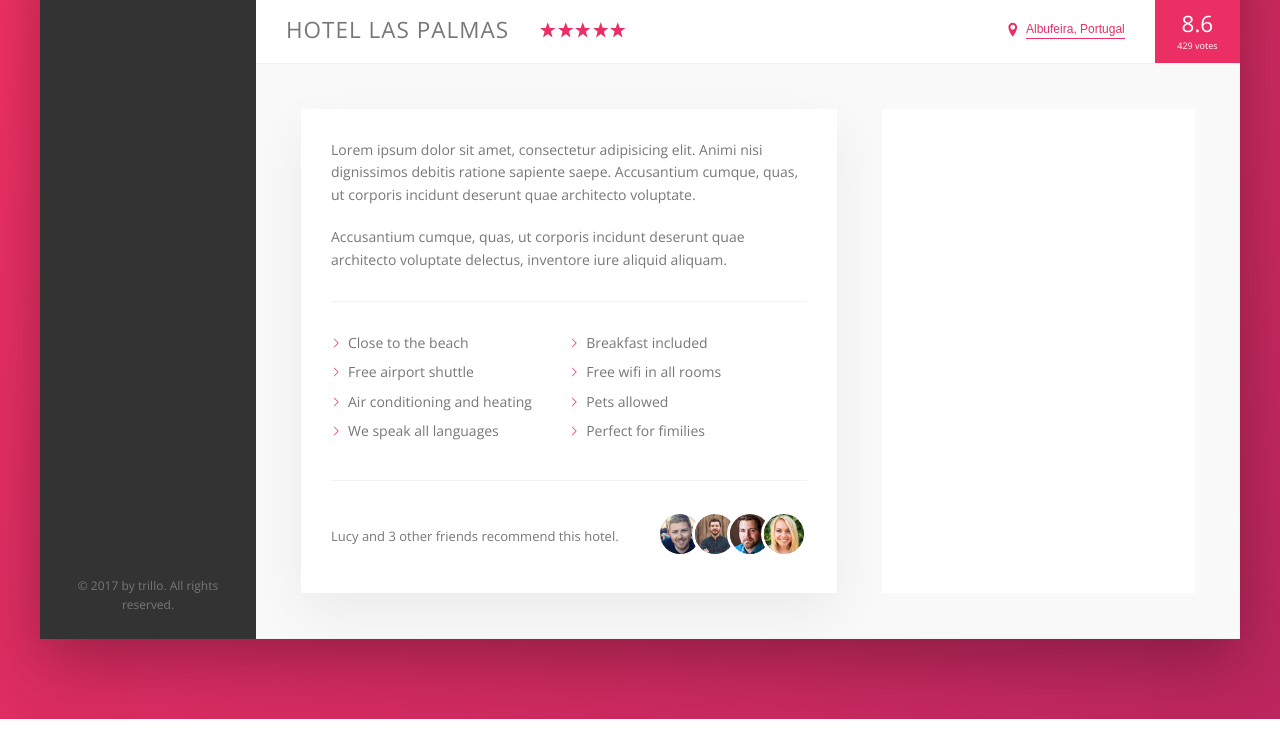
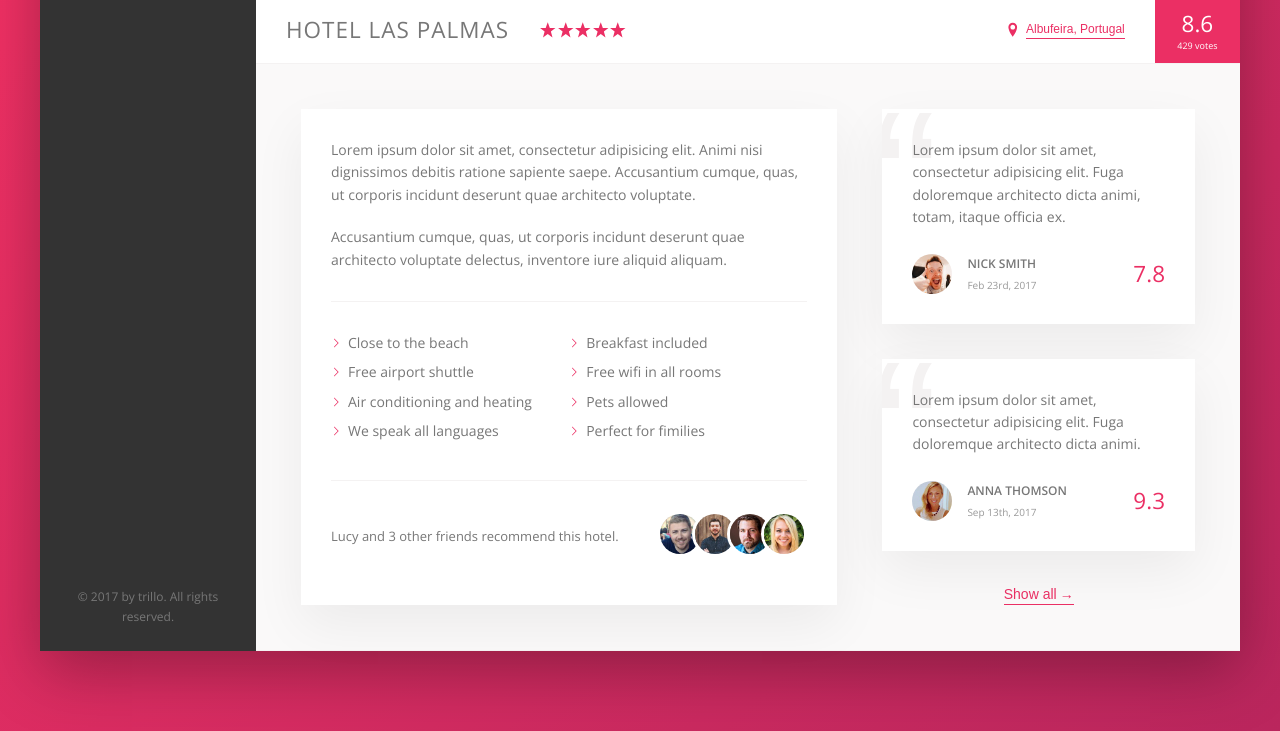
Before and after one commit to marcin-bojar/Trillo, a website: page index.html in a window 1280 px wide. Shown: the part 538-1269 px from the top of the page. Drawn offline with nearby package versions, Linux system fonts and the light colour scheme.

Commit message:
Quest reviews

```diff
--- a/index.html
+++ b/index.html
@@ -153,8 +153,33 @@
                             </div>
                         </div>
                         <div class="user-reviews">
-
-
+                            <figure class="review">
+                                <blockquote class="review__text">
+                                    Lorem ipsum dolor sit amet, consectetur adipisicing elit. Fuga doloremque architecto dicta animi, totam, itaque officia ex.
+                                </blockquote>
+                                <figcaption class="review__user">
+                                    <img src="img/user-1.jpg" alt="User 1" class="review__photo">
+                                    <div class="review__user-box">
+                                        <p class="review__user-name">Nick Smith</p>
+                                        <p class="review__date">Feb 23rd, 2017</p>
+                                    </div>
+                                    <div class="review__rating">7.8</div>
+                                </figcaption>
+                            </figure>
+                            <figure class="review">
+                                <blockquote class="review__text">
+                                    Lorem ipsum dolor sit amet, consectetur adipisicing elit. Fuga doloremque architecto dicta animi.
+                                </blockquote>
+                                <figcaption class="review__user">
+                                    <img src="img/user-2.jpg" alt="User 2" class="review__photo">
+                                    <div class="review__user-box">
+                                        <p class="review__user-name">Anna Thomson</p>
+                                        <p class="review__date">Sep 13th, 2017</p>
+                                    </div>
+                                    <div class="review__rating">9.3</div>
+                                </figcaption>
+                            </figure>
+                            <button class="btn-inline">Show all<span>&rarr;</span></button>
                         </div>
                     </div>
                 </main>
--- a/sass/_components.scss
+++ b/sass/_components.scss
@@ -282,8 +282,18 @@
     border-bottom: 1px solid currentColor;
     transition: all .2s;
 
+    & span {
+        margin-left: 3px;
+        transition: margin-left .2s;
+    }
+
     &:hover {
         color: var(--color-grey-dark-1);
+
+        span {
+            margin-left: 8px;
+            color: var(--color-grey-dark-1);
+        }
     }
     &:focus {
         outline: none;
@@ -375,3 +385,68 @@
         &:not(:last-child) { margin-right: -1.5rem;}
     }
 }
+
+
+//////////////////////////////////////////////////
+/// RECOMMEND
+.review {
+    background-color: #fff;
+    margin-bottom: 3.5rem;
+    padding: 3rem;
+    box-shadow: var(--shadow-light);
+    position: relative;
+    overflow: hidden;
+
+    &__text {
+        margin-bottom: 2.5rem;
+        position: relative;
+        z-index: 10;
+    }
+
+    &__user {
+        display: flex;
+        align-items: center;
+    }
+
+    &__photo {
+        height: 4rem;
+        width: 4rem;
+        border-radius: 50%;
+    }
+
+    &__user-box {
+        margin-right: auto;
+        margin-left: 1.5rem;
+
+    }
+
+    &__user-name {
+        font-size: 1.2rem;
+        font-weight: 600;
+        text-transform: uppercase;
+        margin-bottom: .4rem;
+    }
+
+    &__date {
+        font-size: 1rem;
+        color: var(--color-grey-dark-3);
+    }
+
+    &__rating {
+        color: var(--color-primary);
+        font-size: 2.25rem;
+        font-weight: 300;
+    }
+
+    &::before {
+        content: "\201C";
+        position: absolute;
+        top: -2.7rem;
+        left: -1rem;
+        font-size: 20rem;
+        font-family: sans-serif;
+        line-height: 1;
+        color: var(--color-grey-light-2);
+        z-index: 1;
+    }
+}
--- a/sass/_layout.scss
+++ b/sass/_layout.scss
@@ -35,6 +35,7 @@
 }
 
 .details {
+    font-size: 1.4rem;
     display: flex;
     padding: 4.5rem;
     background-color: var(--color-grey-light-1);
@@ -42,7 +43,6 @@
 }
 
 .description {
-    font-size: 1.4rem;
     flex: 0 0 60%;
     background-color: #fff;
     margin-right: 4.5rem;
@@ -51,6 +51,8 @@
 }
 
 .user-reviews {
+    display: flex;
+    flex-direction: column;
+    align-items: center;
     flex: 1;
-    background-color: #fff;
 }
```
Also changed, not shown: css/style.css.
